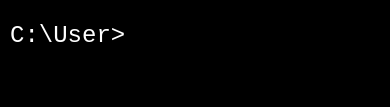
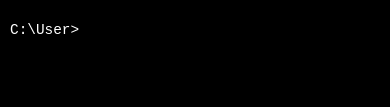
Before and after one commit to beatricebretti/terminal, a plain HTML site: page index.html in a window 390 px wide. Shown: the part 306-413 px from the top of the page. Drawn offline with nearby package versions, Linux system fonts and the light colour scheme.

Commit message:
Fix styles

```diff
--- a/styles/style.css
+++ b/styles/style.css
@@ -295,6 +295,15 @@ footer {
         max-height: 80vh;
     }
 
+    .input-line {
+        display: flex;
+        align-items: center;
+        margin-top: 20px;
+        font-family: "Courier New", monospace;
+        font-size: 1rem;
+        white-space: nowrap;
+    }
+
     .title-bar {
         padding: 8px;
     }
@@ -316,6 +325,15 @@ footer {
     .terminal {
         font-size: 0.9rem;
         padding: 10px;
+    }
+
+    .input-line {
+        display: flex;
+        align-items: center;
+        margin-top: 20px;
+        font-family: "Courier New", monospace;
+        font-size: 0.9rem;
+        white-space: nowrap;
     }
 
     .content h1 {
```
